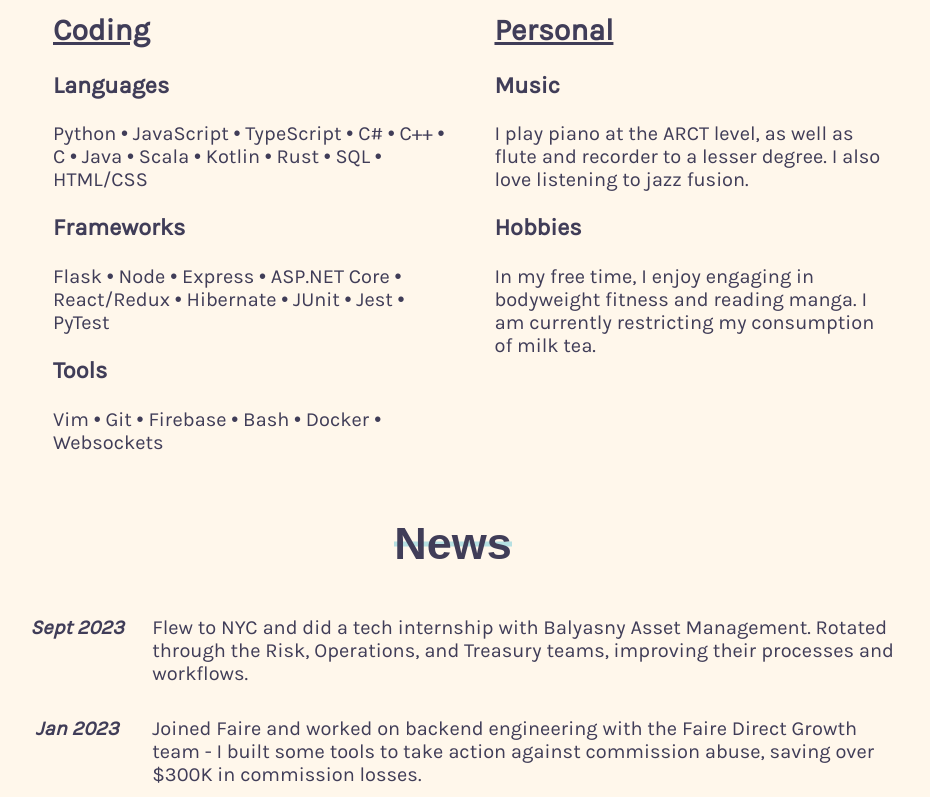
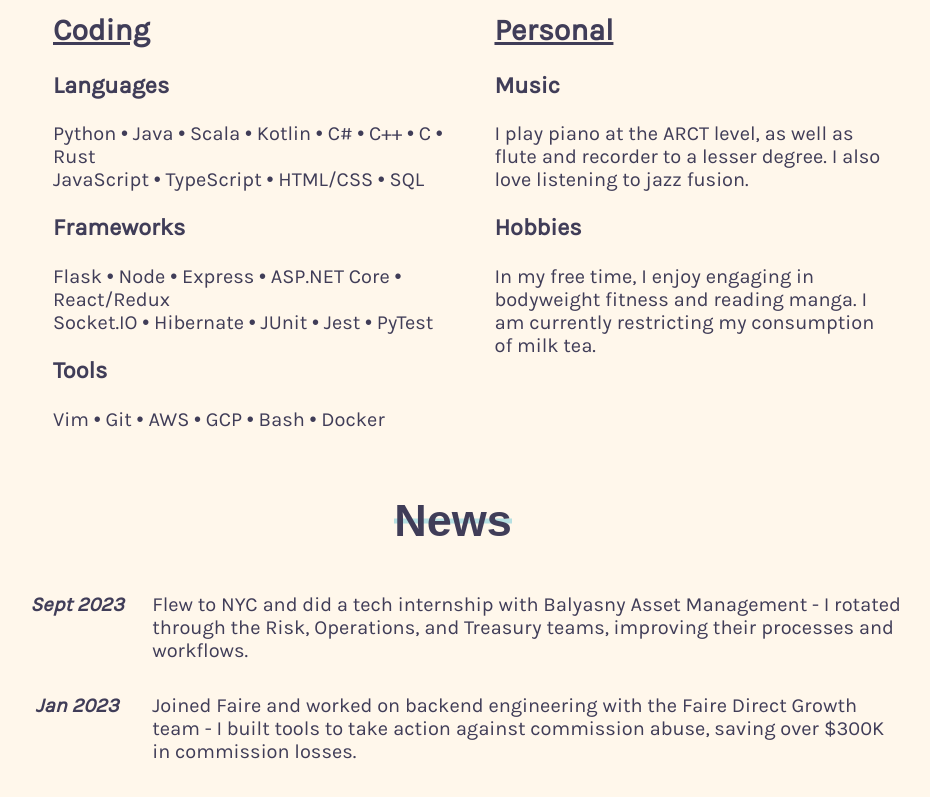
Before and after one commit to dannywuwu/dannywuwu.github.io, a React (Create React App) app: page / in a window 1280 px wide. Shown: the part 1640-2437 px from the top of the page, without its empty margins (171-1101 px from the left). Built offline with nearby package versions, Linux system fonts and the light colour scheme.

Commit message:
240225 skills/news formatting

```diff
--- a/src/Components/About.tsx
+++ b/src/Components/About.tsx
@@ -19,17 +19,15 @@ export const About: React.FC<AboutProps> = () => {
           <div className="coding-about">
             <h2 className="subsection-title">Coding</h2>
             <Card title={"Languages"}>
-              <p>
-                Python • JavaScript • TypeScript • C# • C++ • C • Java • Scala • Kotlin • Rust • SQL • HTML/CSS
-              </p>
+              <p>Python • Java • Scala • Kotlin • C# • C++ • C • Rust</p>
+              <p>JavaScript • TypeScript • HTML/CSS • SQL</p>
             </Card>
             <Card title={"Frameworks"}>
-              <p>
-                Flask • Node • Express • ASP.NET Core • React/Redux • Hibernate • JUnit • Jest • PyTest
-              </p>
+              <p>Flask • Node • Express • ASP.NET Core • React/Redux</p>
+              <p>Socket.IO • Hibernate • JUnit • Jest • PyTest</p>
             </Card>
             <Card title={"Tools"}>
-              <p>Vim • Git • Firebase • Bash • Docker • Websockets</p>
+              <p>Vim • Git • AWS • GCP • Bash • Docker</p>
             </Card>
           </div>
           {/* Personal */}
--- a/src/Components/News.tsx
+++ b/src/Components/News.tsx
@@ -6,9 +6,9 @@ interface NewsProps {}
 
 const experiences: Record<string, string> = {
   "Sept 2023":
-    "Flew to NYC and did a tech internship with Balyasny Asset Management. Rotated through the Risk, Operations, and Treasury teams, improving their processes and workflows.",
+    "Flew to NYC and did a tech internship with Balyasny Asset Management - I rotated through the Risk, Operations, and Treasury teams, improving their processes and workflows.",
   "Jan 2023":
-    "Joined Faire and worked on backend engineering with the Faire Direct Growth team - I built some tools to take action against commission abuse, saving over $300K in commission losses.",
+    "Joined Faire and worked on backend engineering with the Faire Direct Growth team - I built tools to take action against commission abuse, saving over $300K in commission losses.",
   "May 2022":
     'Entered IBM through its Extreme Blue program as a technical intern, working on an enhancement for IBM\'s Mono2Micro in defining "good" sets of microservice APIs for partitioned monolithic applications.',
   "Sept 2021":
```
